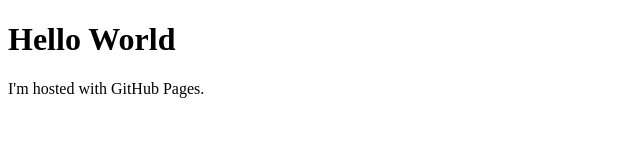
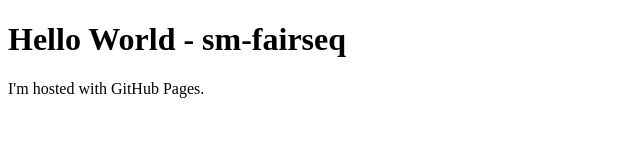
Before and after one commit to shimdx/sm-fairseq, a plain HTML site: page docs/index.html in a window 1280 px wide. Shown: the whole page, without its empty margins (0-640 px from the left). Drawn offline with Linux system fonts and the light colour scheme.

Commit message:
Update index.html

```diff
--- a/docs/index.html
+++ b/docs/index.html
@@ -1,7 +1,7 @@
 <!DOCTYPE html>
 <html>
 <body>
-<h1>Hello World</h1>
+<h1>Hello World - sm-fairseq</h1>
 <p>I'm hosted with GitHub Pages.</p>
 </body>
 </html>
```
